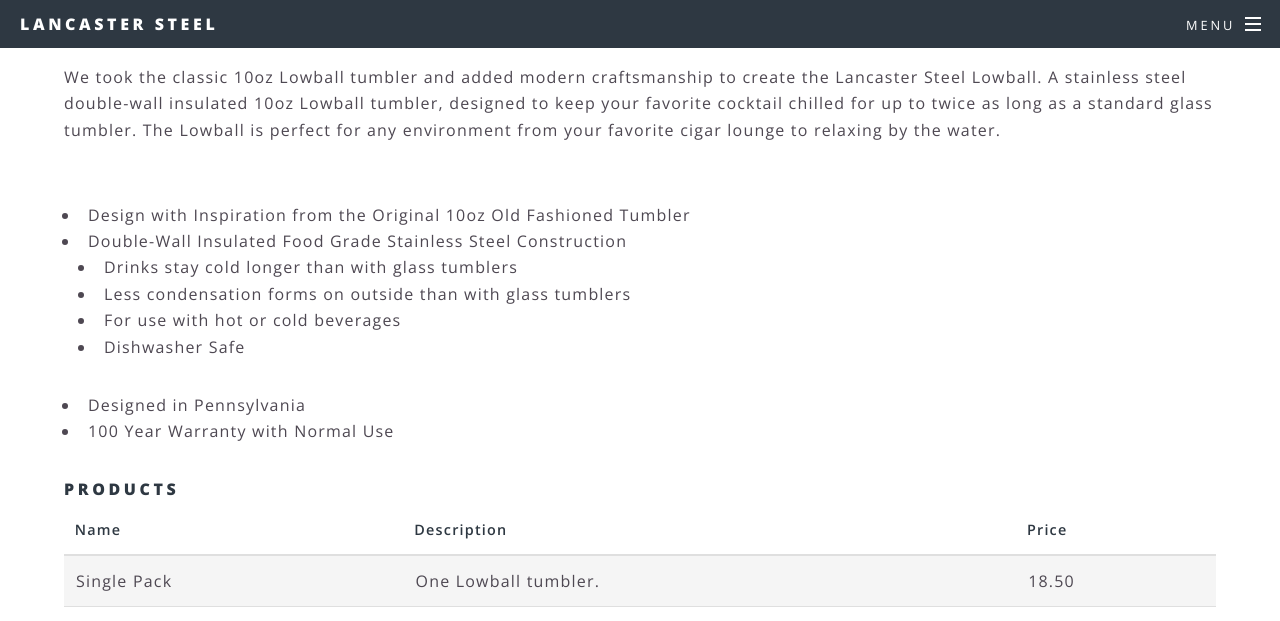
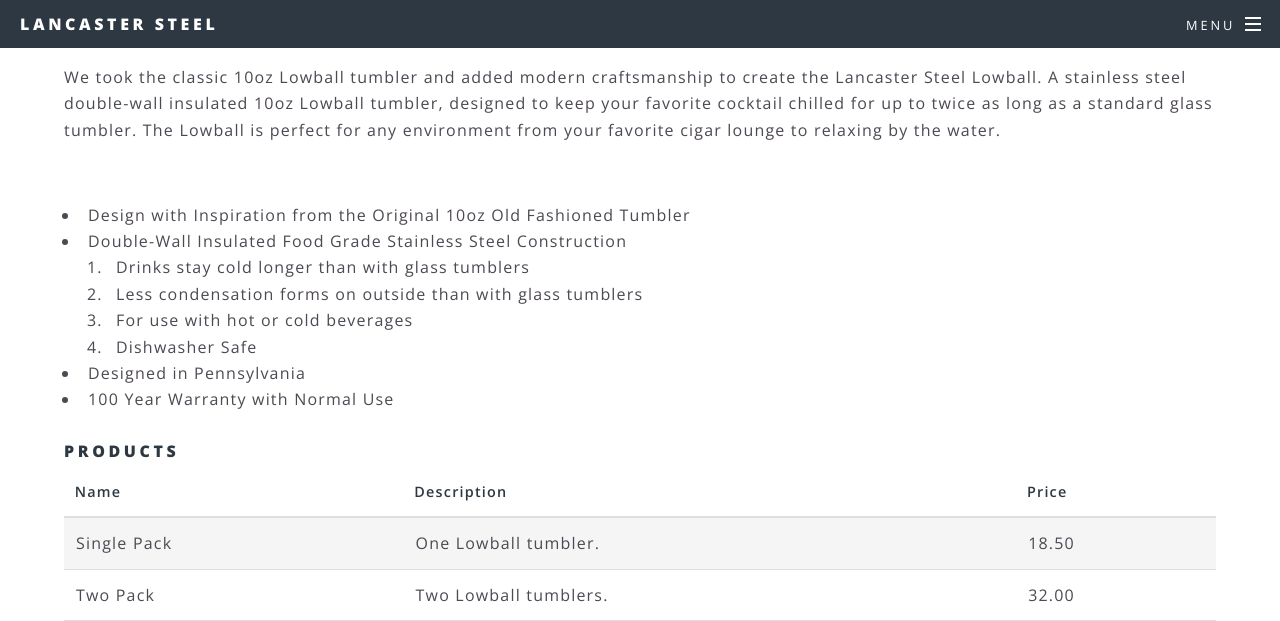
Before and after one commit to LancasterSteel/LancasterSteel.github.io, a Jekyll site: the page built from product.html, in a window 1280 px wide and 1400 px high, scrolled down 407 px. Shown: the top 621 px of the window. Built offline with Jekyll 4.4.1, drawn with Linux system fonts in a browser that asks for light colours; grey boxes are pictures that could not be loaded.

Commit message:
updated CSS
list padding

```diff
--- a/css/main.scss
+++ b/css/main.scss
@@ -552,7 +552,7 @@
 
 	ol {
 		list-style: decimal;
-		margin: 0 0 _size(element-margin) 0;
+		margin: 0 0 0 0 _size(element-margin) 0;
 		padding-left: 1.25em;
 
 		li {
@@ -561,8 +561,8 @@
 	}
 
 	ul {
-		list-style: disc;
-		margin: 0 0 _size(element-margin) 0;
+		list-style: disc;;
+		margin: 0 0 0 0 _size(element-margin) 0;
 		padding-left: 1em;
 
 		li {
@@ -1415,7 +1415,7 @@
 				list-style: none;
 				margin: 0;
 				padding: 0;
-				white-space: nowrap;
+				white-space: nowrap;;
 
 				> li {
 					display: inline-block;
--- a/product.html
+++ b/product.html
@@ -7,17 +7,19 @@
 				<p>We took the classic 10oz Lowball tumbler and added modern craftsmanship to create the Lancaster Steel Lowball. A stainless steel double-wall insulated 10oz Lowball tumbler, designed to keep your favorite cocktail chilled for up to twice as long as a standard glass tumbler. The Lowball is perfect for any environment from your favorite cigar lounge to relaxing by the water.</p>
 				<ul>­
 					<li>Design with Inspiration from the Original 10oz Old Fashioned Tumbler</li>
-					<li>Double-Wall Insulated Food Grade Stainless Steel Construction</li>
-						<ul>
+
+					<li>Double-Wall Insulated Food Grade Stainless Steel Construction
+						<ol>
 								<li> Drinks stay cold longer than with glass tumblers </li>
 								<li> Less condensation forms on outside than with glass tumblers </li>
 								<li> For use with hot or cold beverages </li>
 								<li> Dishwasher Safe </li>
-						</ul>
-					<li> Designed in Pennsylvania </li>
-					<li> 100 Year Warranty with Normal Use </li>
+						</ol></li>
+						<li>Designed in Pennsylvania</li>
+						<li>100 Year Warranty with Normal Use</li>
+				</ul>
+			</br>
 
-				</ul>
 
 				<h4>Products</h4>
 
```
